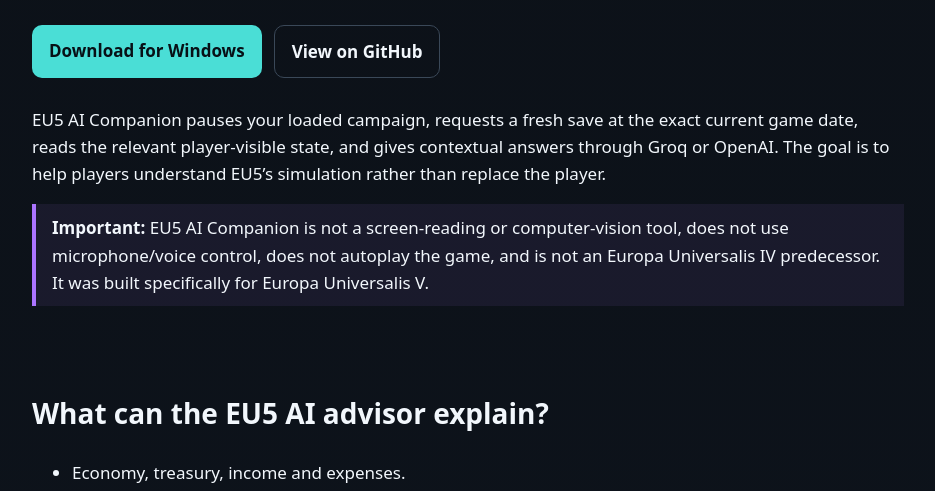
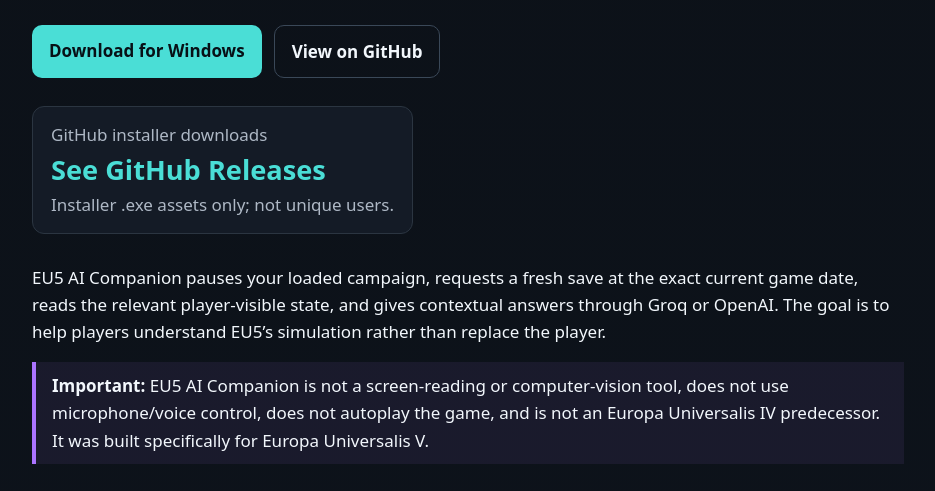
Before and after one commit to QuestionableSoftwareStudio/EU5-AI-Companion, a plain HTML site: page docs/index.html in a window 1280 px wide. Shown: the part 268-759 px from the top of the page, without its empty margins (172-1107 px from the left). Drawn offline with Linux system fonts and the light colour scheme; no server answers.

Commit message:
Add live installer download counter to landing page

```diff
--- a/docs/index.html
+++ b/docs/index.html
@@ -50,7 +50,7 @@
     *{box-sizing:border-box} body{margin:0;font:17px/1.6 system-ui,-apple-system,Segoe UI,Roboto,sans-serif;background:linear-gradient(180deg,var(--bg),#0f1620);color:var(--text)}
     main{max-width:920px;margin:auto;padding:64px 24px 96px}.hero{display:grid;grid-template-columns:140px 1fr;gap:28px;align-items:center}.hero img{width:140px;height:140px}
     h1{font-size:clamp(2.2rem,6vw,4rem);line-height:1.05;margin:.1em 0}.tag{color:var(--accent);font-weight:700}.lead{font-size:1.2rem;color:#d7e0ea}
-    .buttons{display:flex;flex-wrap:wrap;gap:12px;margin:28px 0}.btn{display:inline-block;padding:12px 17px;border-radius:10px;text-decoration:none;font-weight:700;background:var(--accent);color:#071016}.btn.alt{background:transparent;color:var(--text);border:1px solid #3a4858}
+    .buttons{display:flex;flex-wrap:wrap;gap:12px;margin:28px 0}.btn{display:inline-block;padding:12px 17px;border-radius:10px;text-decoration:none;font-weight:700;background:var(--accent);color:#071016}.btn.alt{background:transparent;color:var(--text);border:1px solid #3a4858}.stats{display:flex;flex-wrap:wrap;gap:14px;margin:22px 0 30px}.stat{background:var(--panel);border:1px solid #2b3541;border-radius:12px;padding:14px 18px;min-width:220px}.stat strong{display:block;font-size:1.7rem;color:var(--accent)}
     section{margin-top:54px;padding-top:8px}h2{font-size:1.75rem}h3{margin-top:28px}code{background:#202b38;padding:.15em .35em;border-radius:5px}.note{border-left:4px solid var(--accent2);padding:10px 16px;background:rgba(171,116,255,.08)}
     li{margin:.45em 0}.muted{color:var(--muted)}footer{margin-top:70px;padding-top:24px;border-top:1px solid #2b3541;color:var(--muted);font-size:.92rem}
     @media(max-width:620px){.hero{grid-template-columns:1fr}.hero img{width:96px;height:96px}}
@@ -70,6 +70,14 @@
   <div class="buttons">
     <a class="btn" href="https://github.com/QuestionableSoftwareStudio/EU5-AI-Companion/releases/latest/download/EU5-AI-Companion-Setup.exe">Download for Windows</a>
     <a class="btn alt" href="https://github.com/QuestionableSoftwareStudio/EU5-AI-Companion">View on GitHub</a>
+  </div>
+
+  <div class="stats" aria-live="polite">
+    <div class="stat">
+      <span class="muted">GitHub installer downloads</span>
+      <strong id="installer-downloads">Loading…</strong>
+      <span class="muted">Installer .exe assets only; not unique users.</span>
+    </div>
   </div>
 
   <p>EU5 AI Companion pauses your loaded campaign, requests a fresh save at the exact current game date, reads the relevant player-visible state, and gives contextual answers through Groq or OpenAI. The goal is to help players understand EU5’s simulation rather than replace the player.</p>
@@ -127,5 +135,36 @@
     <p>Europa Universalis V and Europa Universalis are trademarks of Paradox Interactive. EU5 AI Companion is an unofficial fan/community project.</p>
   </footer>
 </main>
+<script>
+(async () => {
+  const target = document.getElementById("installer-downloads");
+  if (!target) return;
+
+  try {
+    const response = await fetch(
+      "https://api.github.com/repos/QuestionableSoftwareStudio/EU5-AI-Companion/releases?per_page=100",
+      { headers: { "Accept": "application/vnd.github+json" } }
+    );
+
+    if (!response.ok) throw new Error("GitHub API request failed");
+
+    const releases = await response.json();
+    let total = 0;
+
+    for (const release of releases) {
+      for (const asset of (release.assets || [])) {
+        if (/^EU5-AI-Companion-Setup(?:-[0-9.]+)?\.exe$/i.test(asset.name)) {
+          total += Number(asset.download_count || 0);
+        }
+      }
+    }
+
+    target.textContent = total.toLocaleString();
+  } catch (error) {
+    target.textContent = "See GitHub Releases";
+  }
+})();
+</script>
+
 </body>
 </html>
```
